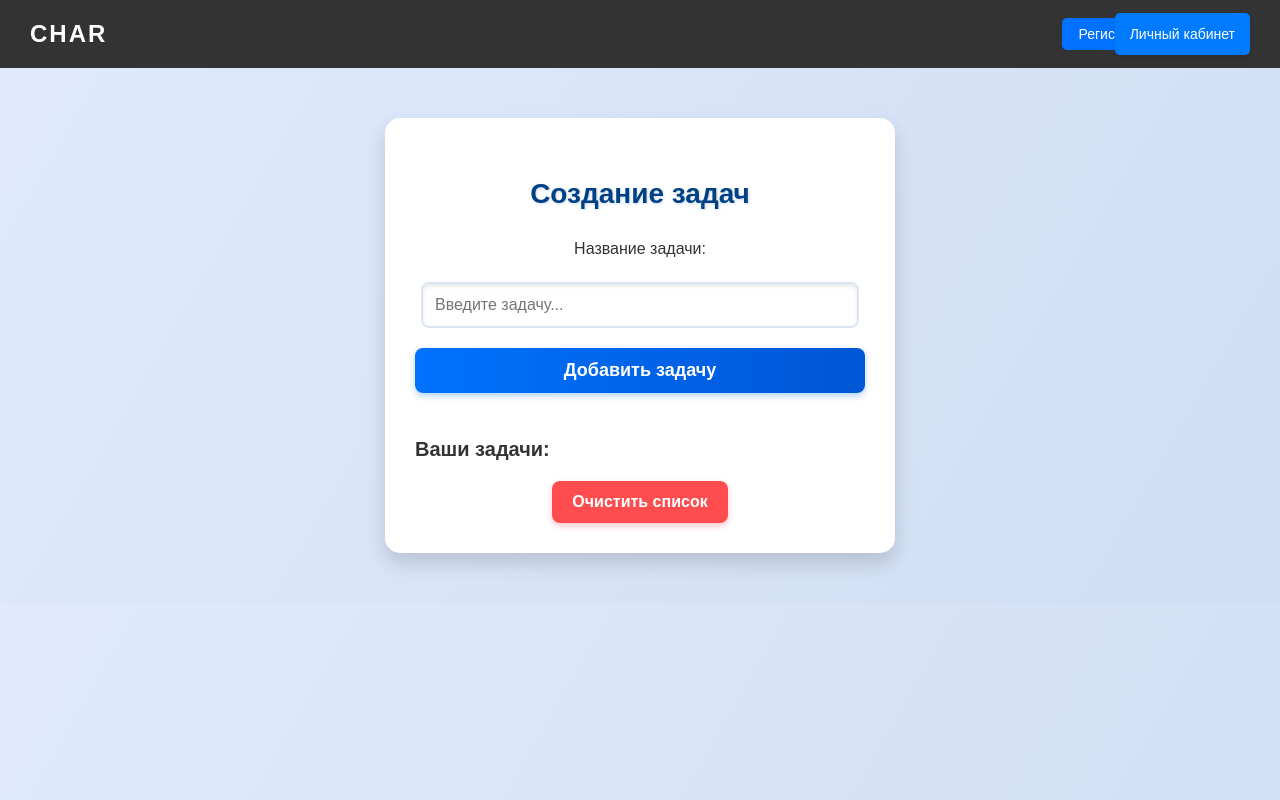
After one commit to b3d0la9ich/Cursach, a Flask app: page /tasks in a window 1280 px wide. The commit adds this page. Run offline with Flask 3, Linux system fonts and the light colour scheme; the visitor is signed in with stand-in values (Sample User, id 1); data that the repository does not hold is empty.

Commit message:
enter tasks

```diff
--- a/app/routes.py
+++ b/app/routes.py
@@ -1,74 +1,124 @@
-from flask import Blueprint, render_template, request, redirect, url_for, flash, session
-from werkzeug.security import generate_password_hash, check_password_hash
-from .models import User
+from flask import Blueprint, render_template, request, redirect, url_for, flash
+from werkzeug.security import check_password_hash
+from flask_login import login_required, current_user, login_user, logout_user
+from .models import User, Task
 from . import db
+from urllib.parse import urlparse, urljoin
 
 main = Blueprint('main', __name__, template_folder='templates', static_folder='static')
 
+# Главная страница
 @main.route('/')
 def index():
     return render_template('index.html')
 
+
+# Регистрация пользователей
 @main.route('/register', methods=['GET', 'POST'])
 def register():
     if request.method == 'POST':
         username = request.form.get('username')
         password = request.form.get('password')
-
-        # Отладка: вывод данных формы
-        print(f"Регистрация: username={username}, password={password}")
+        role = request.form.get('role')  # Получаем роль из формы (сотрудник/начальник)
 
         if not username or not password:
             flash('Логин и пароль обязательны!', 'danger')
-            return render_template('register.html')
+            return redirect(url_for('main.register'))
 
         if User.query.filter_by(username=username).first():
-            flash('Пользователь с таким именем уже существует!', 'danger')
-            return render_template('register.html')
+            flash('Пользователь с таким логином уже существует!', 'danger')
+            return redirect(url_for('main.register'))
 
-        hashed_password = generate_password_hash(password)
-        new_user = User(username=username, password=hashed_password)
-        try:
-            db.session.add(new_user)
-            db.session.commit()
-            flash('Регистрация успешна!', 'success')
-            return redirect(url_for('main.login'))
-        except Exception as e:
-            # Отладка: вывод ошибки
-            print(f"Ошибка при добавлении пользователя: {e}")
-            db.session.rollback()
-            flash('Ошибка при регистрации. Попробуйте ещё раз.', 'danger')
+        # Создаем пользователя и хэшируем пароль
+        new_user = User(username=username, role=role)
+        new_user.set_password(password)
+
+        db.session.add(new_user)
+        db.session.commit()
+
+        flash('Регистрация успешна!', 'success')
+        return redirect(url_for('main.login'))
 
     return render_template('register.html')
 
+def is_safe_url(target):
+    ref_url = urlparse(request.host_url)
+    test_url = urlparse(urljoin(request.host_url, target))
+    return test_url.scheme in ('http', 'https') and ref_url.netloc == test_url.netloc
+
+# Логин пользователей
 @main.route('/login', methods=['GET', 'POST'])
 def login():
     if request.method == 'POST':
-        username = request.form['username']
-        password = request.form['password']
+        username = request.form.get('username')
+        password = request.form.get('password')
+        user = User.query.filter_by(username=username).first()
 
-        user = User.query.filter_by(username=username).first()
-        if user and check_password_hash(user.password, password):
-            session['user_id'] = user.id
-            session['username'] = user.username
+        if user and user.check_password(password):
+            login_user(user)
+            print(f'Пользователь {user.username} авторизован: {current_user.is_authenticated}')
             flash('Вы успешно вошли!', 'success')
-            return redirect(url_for('main.dashboard'))
+            return redirect(request.args.get('next') or url_for('main.dashboard'))
         else:
-            flash('Неверный логин или пароль.', 'danger')
+            flash('Неправильный логин или пароль.', 'danger')
 
     return render_template('login.html')
 
+
+# Личный кабинет (для всех пользователей)
 @main.route('/dashboard')
+@login_required
 def dashboard():
-    if 'user_id' not in session:
-        flash('Сначала войдите в систему.', 'danger')
-        return redirect(url_for('main.login'))
+    return render_template('dashboard.html', username=current_user.username, role=current_user.role)
 
-    user = User.query.get(session['user_id'])
-    return render_template('dashboard.html', username=user.username)
 
-@main.route('/logout')
+# Страница для начальников
+@main.route('/admin')
+@login_required
+def admin():
+    if current_user.role != 'начальник':
+        flash('У вас нет доступа к этой странице.', 'danger')
+        return redirect(url_for('main.dashboard'))
+    return render_template('admin.html')
+
+
+# Выход из системы
+@main.route('/logout', methods=['GET', 'POST'])
+@login_required
 def logout():
-    session.clear()
+    logout_user()
     flash('Вы вышли из аккаунта.', 'success')
     return redirect(url_for('main.index'))
+
+
+# Страница для создания задач
+@main.route('/tasks', methods=['GET', 'POST'])
+@login_required
+def tasks():
+    if request.method == 'POST':
+        task_name = request.form.get('task_name')
+
+        if not task_name:
+            flash('Название задачи обязательно!', 'danger')
+            return redirect(url_for('main.tasks'))
+
+        # Создание новой задачи и сохранение в базу данных
+        new_task = Task(name=task_name, created_by=current_user.id)
+        db.session.add(new_task)
+        db.session.commit()
+
+        flash('Задача успешно добавлена!', 'success')
+        return redirect(url_for('main.tasks'))
+
+    # Получение всех задач пользователя
+    tasks = Task.query.filter_by(created_by=current_user.id).all()
+    return render_template('tasks.html', tasks=tasks)
+
+@main.route('/clear_tasks', methods=['POST'])
+@login_required
+def clear_tasks():
+    from .models import Task
+    Task.query.filter_by(created_by=current_user.id).delete()
+    db.session.commit()
+    flash('Список задач успешно очищен!', 'success')
+    return redirect(url_for('main.tasks'))
--- a/app/static/css/style.css
+++ b/app/static/css/style.css
@@ -527,3 +507,234 @@ footer {
 .dashboard-container .btn:hover {
     background-color: #0056d4;
 }
+
+.form-group select {
+    width: 100%;
+    padding: 10px;
+    border: 1px solid #ccc;
+    border-radius: 5px;
+    font-size: 16px;
+    box-shadow: inset 0 1px 3px rgba(0, 0, 0, 0.1);
+    background-color: #fff;
+    transition: border-color 0.3s;
+}
+
+.form-group select:focus {
+    border-color: #0072ff;
+    outline: none;
+    box-shadow: 0 0 5px rgba(0, 114, 255, 0.5);
+}
+
+.btn-submit {
+    display: inline-block;
+    width: auto;
+    padding: 10px 20px;
+    background: #0072ff;
+    color: white;
+    font-size: 16px;
+    font-weight: bold;
+    border: none;
+    border-radius: 5px;
+    cursor: pointer;
+    text-decoration: none;
+    text-align: center;
+    transition: background-color 0.3s, transform 0.2s;
+}
+
+.btn-submit:hover {
+    background: #0056d4;
+    transform: translateY(-2px);
+}
+
+/* Форма добавления задач */
+.task-form {
+    display: flex;
+    flex-direction: column;
+    gap: 10px;
+    margin-bottom: 20px;
+}
+
+.task-form input {
+    width: calc(100% - 40px); /* Отнимаем от ширины 20px с каждой стороны */
+    padding: 12px;
+    margin: 10px auto; /* Добавляем отступы сверху и снизу */
+    border: 2px solid #dce6f2;
+    border-radius: 8px;
+    font-size: 16px;
+    display: block;
+    box-shadow: inset 0 2px 4px rgba(0, 0, 0, 0.1);
+    transition: all 0.3s ease;
+}
+
+/* Список задач */
+.task-list {
+    margin-top: 20px;
+    text-align: left;
+}
+
+.task-list h3 {
+    font-size: 20px;
+    margin-bottom: 10px;
+}
+
+.task-item {
+    background-color: #f7faff;
+    padding: 10px;
+    margin-bottom: 8px;
+    border-radius: 5px;
+    border-left: 5px solid #0072ff;
+    font-size: 16px;
+    color: #333;
+    box-shadow: 0 2px 4px rgba(0, 0, 0, 0.1);
+}
+
+.btn-clear:hover {
+    background-color: #d32f2f;
+}
+
+/* Кнопка возврата */
+.btn-return {
+    display: inline-block;
+    margin-top: 20px;
+    padding: 10px 15px;
+    background-color: #0072ff;
+    color: white;
+    text-decoration: none;
+    font-size: 16px;
+    border-radius: 5px;
+    transition: background-color 0.3s ease;
+    text-align: center;
+}
+
+.btn-return:hover {
+    background-color: #0056d4;
+}
+
+/* Кнопка возврата в личный кабинет */
+.btn-return-top {
+    position: fixed;
+    top: 20px; /* Отступ сверху */
+    right: 20px; /* Отступ справа */
+    padding: 10px 15px;
+    background-color: #0072ff;
+    color: white;
+    text-decoration: none;
+    font-size: 14px;
+    border-radius: 5px;
+    box-shadow: 0 2px 5px rgba(0, 0, 0, 0.2);
+    transition: background-color 0.3s ease, transform 0.2s;
+}
+
+.btn-return-top:hover {
+    background-color: #0056d4;
+    transform: scale(1.05); /* Небольшое увеличение кнопки при наведении */
+}
+
+/* Основной контейнер */
+.task-container {
+    background: #fff;
+    padding: 30px;
+    border-radius: 15px;
+    box-shadow: 0 10px 20px rgba(0, 0, 0, 0.15);
+    margin: 50px auto;
+    max-width: 450px;
+    text-align: center;
+}
+
+/* Заголовок */
+.task-title {
+    color: #004085;
+    font-size: 28px;
+    margin-bottom: 20px;
+    font-weight: bold;
+    text-shadow: 1px 1px 3px rgba(0, 64, 133, 0.2);
+}
+
+.task-form input:focus {
+    border-color: #0072ff;
+    outline: none;
+    box-shadow: 0 0 5px rgba(0, 114, 255, 0.5);
+}
+
+/* Кнопка Добавить задачу */
+.btn-add {
+    background: linear-gradient(to right, #0072ff, #0056d4);
+    color: white;
+    border: none;
+    padding: 12px 20px;
+    font-size: 18px;
+    font-weight: bold;
+    border-radius: 8px;
+    cursor: pointer;
+    margin-bottom: 20px;
+    box-shadow: 0 3px 6px rgba(0, 114, 255, 0.3);
+    transition: transform 0.2s, box-shadow 0.2s;
+}
+
+.btn-add:hover {
+    background: linear-gradient(to right, #0056d4, #003d99);
+    transform: translateY(-3px);
+    box-shadow: 0 5px 10px rgba(0, 114, 255, 0.5);
+}
+
+/* Секция задач */
+.task-section {
+    background: #f8f9fc;
+    padding: 15px;
+    border-radius: 10px;
+    margin-bottom: 20px;
+    box-shadow: inset 0 2px 5px rgba(0, 0, 0, 0.1);
+}
+
+.task-section h3 {
+    color: #333;
+    font-size: 18px;
+    margin-bottom: 10px;
+}
+
+/* Кнопка Очистить список */
+.btn-clear {
+    background-color: #ff4d4f;
+    color: white;
+    border: none;
+    padding: 12px 20px;
+    font-size: 16px;
+    font-weight: bold;
+    border-radius: 8px;
+    cursor: pointer;
+    box-shadow: 0 3px 6px rgba(255, 77, 79, 0.3);
+    transition: transform 0.2s, box-shadow 0.2s;
+}
+
+
+/* Анимация при нажатии кнопок */
+.btn-add:active, .btn-clear:active {
+    transform: scale(0.97);
+}
+
+/* Контейнер для кнопки */
+.header {
+    position: absolute;
+    top: 13px;
+    right: 30px;
+    z-index: 10;
+}
+
+/* Стили для кнопки Личный кабинет */
+.btn-profile {
+    display: inline-block;
+    padding: 10px 15px;
+    background-color: #007bff; /* Синий цвет кнопки */
+    color: #fff;
+    border: none;
+    border-radius: 5px;
+    font-size: 14px;
+    text-decoration: none;
+    box-shadow: 0 2px 4px rgba(0, 0, 0, 0.1);
+    transition: all 0.3s ease;
+}
+
+.btn-profile:hover {
+    background-color: #0056b3;
+    transform: translateY(-2px);
+}
--- a/app/templates/base.html
+++ b/app/templates/base.html
@@ -54,6 +54,11 @@
         </nav>
     </header>
 
+    <div class="header">
+        <a href="{{ url_for('main.dashboard') }}" class="btn-profile">Личный кабинет</a>
+    </div>
+
+
     <!-- Блок для уведомлений -->
     {% with messages = get_flashed_messages(with_categories=true) %}
     {% if messages %}
--- /dev/null
+++ b/app/templates/tasks.html
@@ -0,0 +1,30 @@
+{% extends "base.html" %}
+{% block content %}
+<div class="task-container">
+    <h2 class="task-title">Создание задач</h2>
+
+    <!-- Форма для добавления задачи -->
+    <form action="{{ url_for('main.tasks') }}" method="POST" class="task-form">
+        <label for="task_name">Название задачи:</label>
+        <input type="text" id="task_name" name="task_name" placeholder="Введите задачу..." required>
+        <button type="submit" class="btn-add">Добавить задачу</button>
+    </form>
+
+    <!-- Список задач -->
+    <div class="task-list">
+        <h3>Ваши задачи:</h3>
+        <ul>
+            {% for task in tasks %}
+            <li class="task-item">
+                {{ task.name }}
+            </li>
+            {% endfor %}
+        </ul>
+    </div>
+
+    <!-- Кнопка очистки задач -->
+    <form action="{{ url_for('main.clear_tasks') }}" method="POST">
+        <button type="submit" class="btn-clear">Очистить список</button>
+    </form>
+</div>
+{% endblock %}
```
Also changed, not shown: other parts of app/static/css/style.css (+5 -25 lines), app/__init__.py (+15 -9 lines), app/models.py (+14 -4 lines), app/templates/dashboard.html (+14 -5 lines), app/templates/register.html (+12 -6 lines), migrations/versions/a1c3c3ad48d5_добавлено_поле_роль_для_пользователя.py (added, +43 -0 lines).
